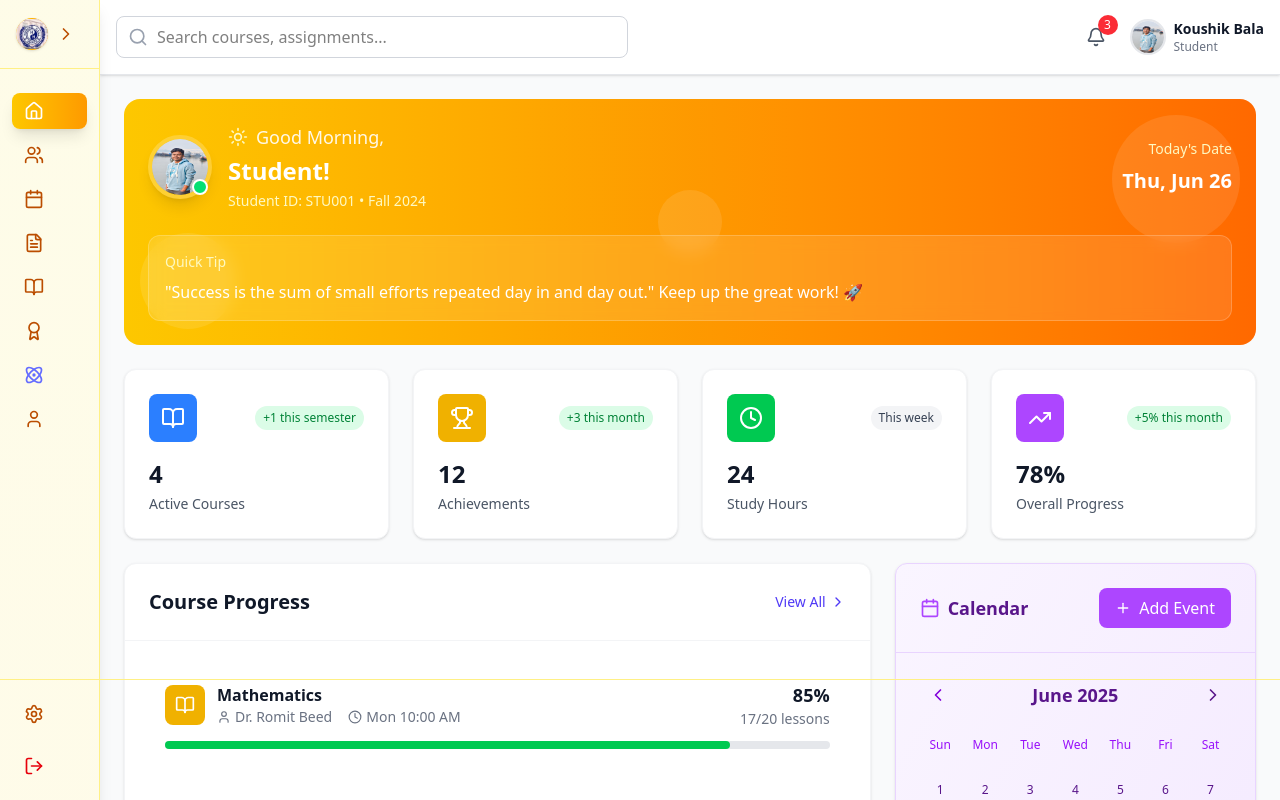
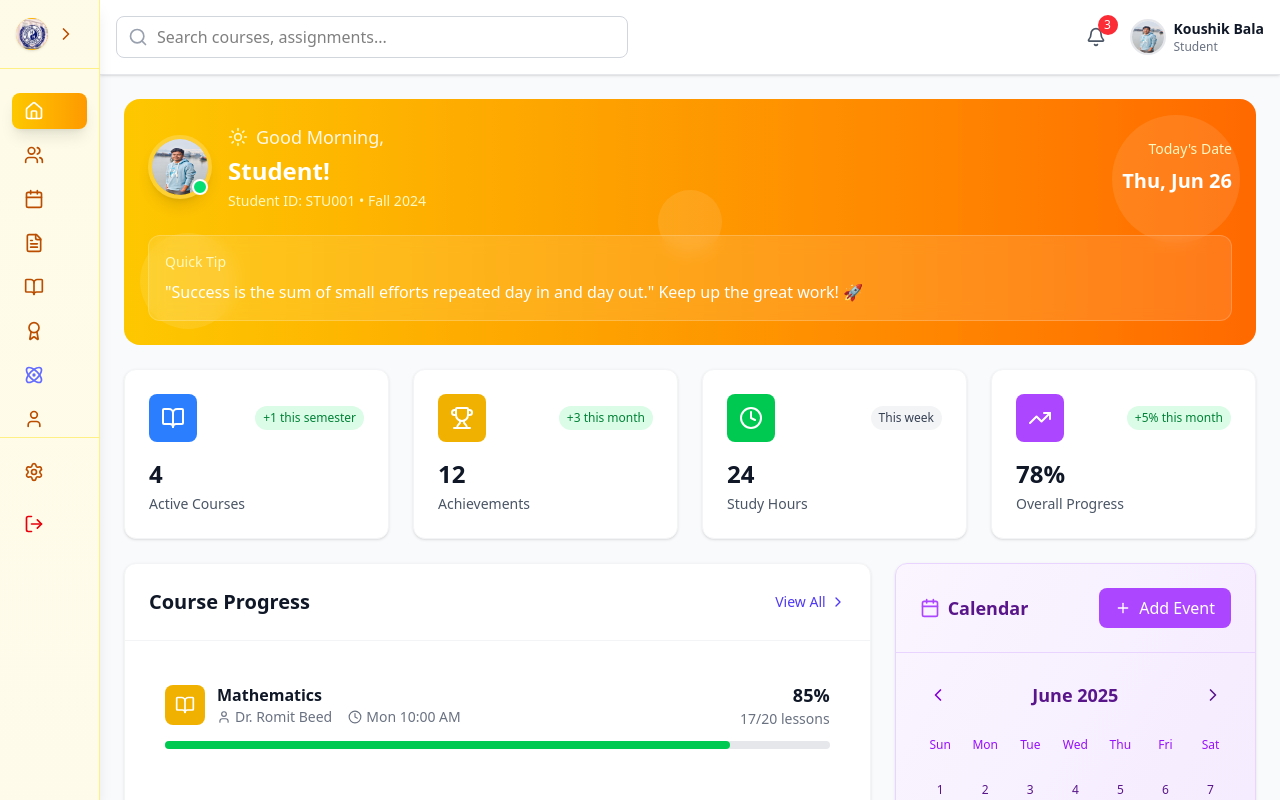
Before and after one commit to yarrowtech/EEC, a React (Vite) app in the folder frontend/: page /dashboard in a window 1280 px wide. Shown: the top 800 px of the page. Built offline with nearby package versions, Linux system fonts and the light colour scheme.

Commit message:
IDK what i am doing

```diff
--- a/frontend/src/components/Dashboard.jsx
+++ b/frontend/src/components/Dashboard.jsx
@@ -39,7 +39,7 @@
         setIsOpen={setSidebarOpen}
       />
       <div
-        className={` flex-1 flex flex-col w-full transition-all duration-300`}
+        className={`h-screen overflow-y-scroll flex-1 flex flex-col w-full transition-all duration-300`}
       >
         <Header
           sidebarOpen={sidebarOpen}
--- a/frontend/src/components/Sidebar.jsx
+++ b/frontend/src/components/Sidebar.jsx
@@ -102,7 +102,7 @@
           </ul>
         </nav>
         {/* Bottom Section */}
-        <div className="absolute bottom-0 left-0 right-0 p-3 border-t border-yellow-200">
+        <div className="bottom-0 left-0 right-0 p-3 border-t border-yellow-200">
           <div className="space-y-2">
             <button className="w-full flex items-center space-x-3 px-3 py-3 rounded-lg text-amber-700 hover:bg-yellow-100 hover:text-amber-800 transition-colors">
               <Settings size={20} className="flex-shrink-0" />
--- a/frontend/src/index.css
+++ b/frontend/src/index.css
@@ -16,7 +16,9 @@
 input, select, textarea {
   color: black;
 }
-
+body {
+  overflow: hidden;
+}
 a {
   font-weight: 500;
   color: #646cff;
```
